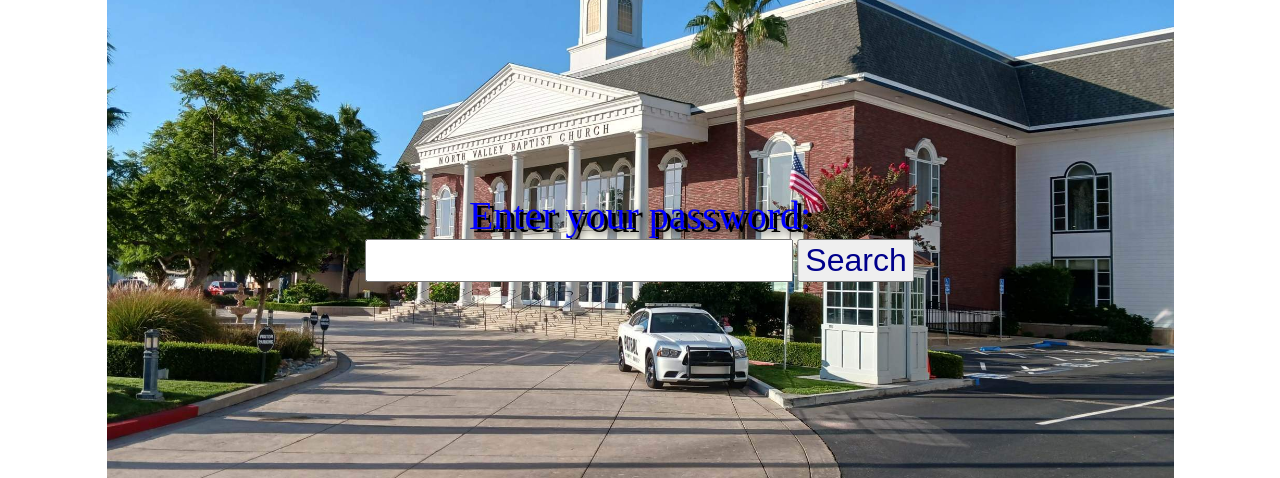
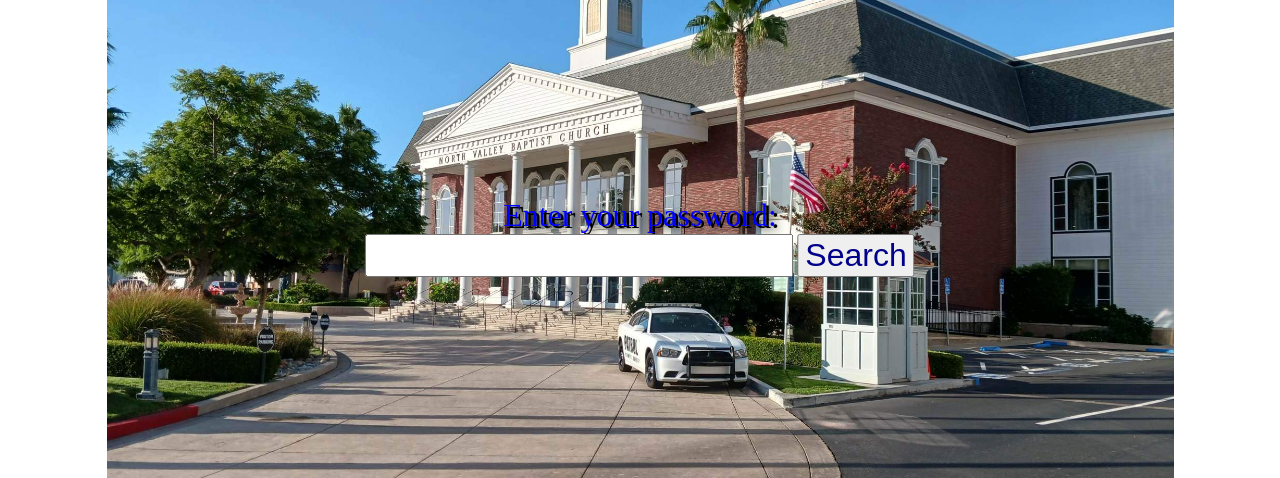
Before and after one commit to jasonwolves/escape-room, a PHP site: page / in a window 1280 px wide. Shown: the part 154-632 px from the top of the page. Run offline with PHP 8.4, Linux system fonts and the light colour scheme.

Commit message:
fixed fonts

```diff
--- a/index_style.css
+++ b/index_style.css
@@ -34,7 +34,7 @@ font-size: 1.50em;
     }
 
 label {
-  font-size: 2.50em;
+  font-size: 2.00em;
             color: Blue;
-    text-shadow: 4px 3px Black, 5px 5px 10px black;
+    text-shadow: 3px 2px Black, 4px 4px 8px black;
     }
```
